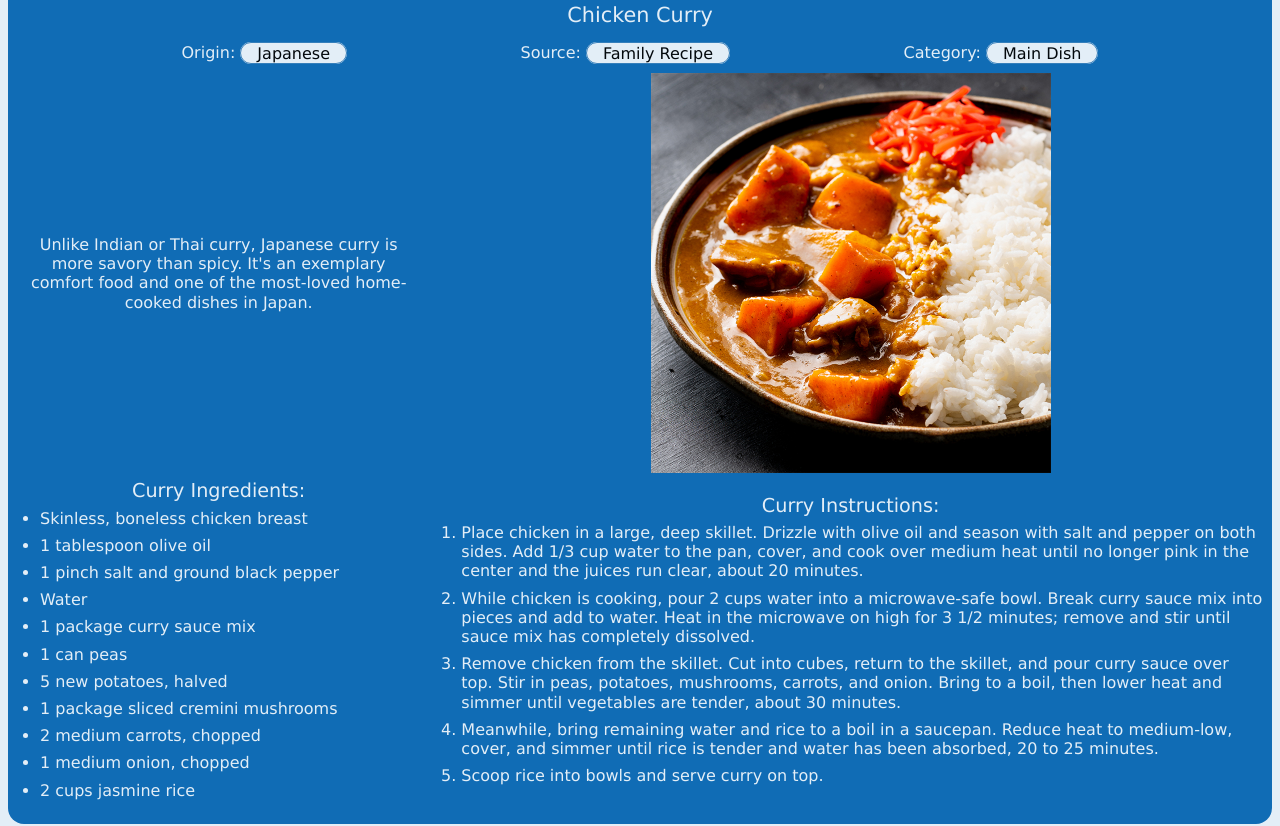
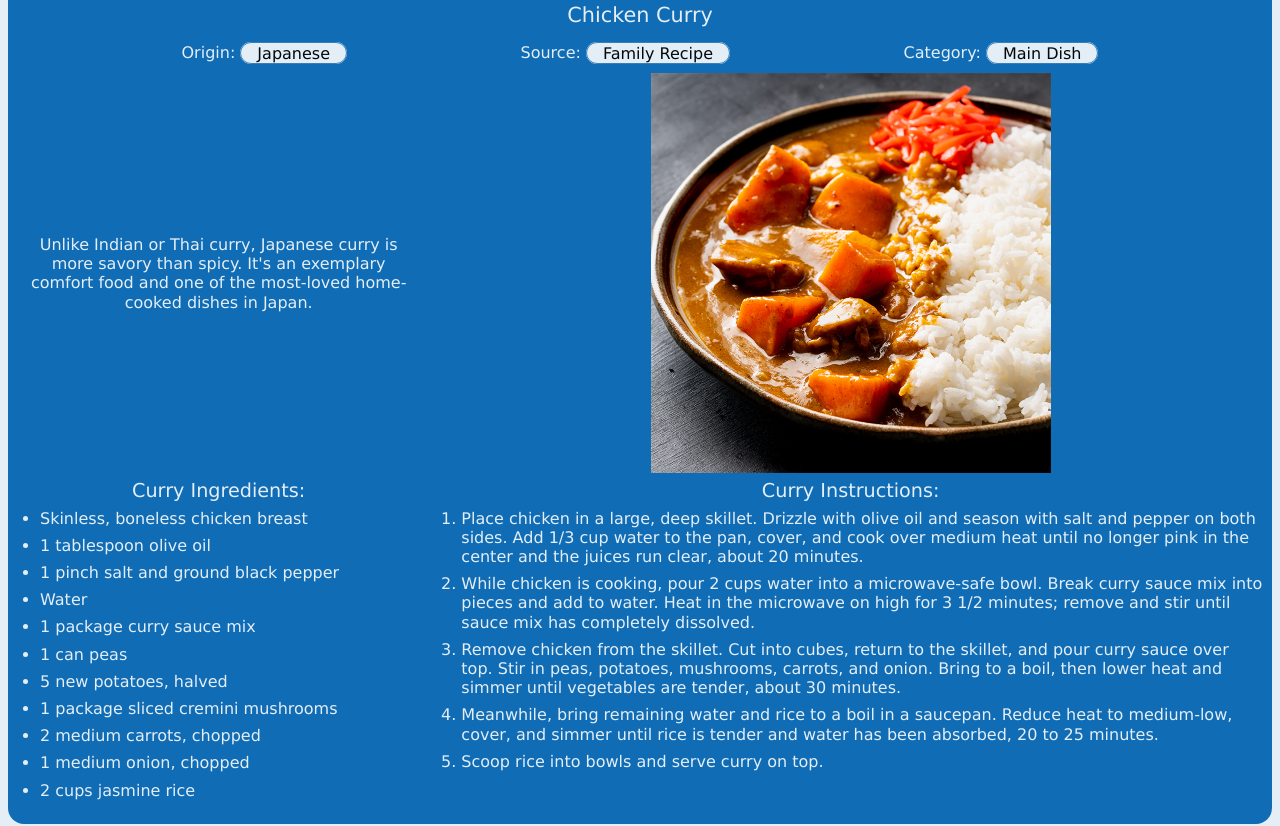
Before and after one commit to clayzim/starter_html, a plain HTML site: page recipes.html in a window 1280 px wide. Shown: the part 133-959 px from the top of the page. Drawn offline with Linux system fonts and the light colour scheme.

Commit message:
Actually aligned instructions & ingredients

```diff
--- a/css/style.css
+++ b/css/style.css
@@ -167,3 +167,7 @@ a.active {
     text-indent: 0;
     grid-row-start: 3;
 }
+
+.recipe section {
+    align-self: first baseline;
+}
```
